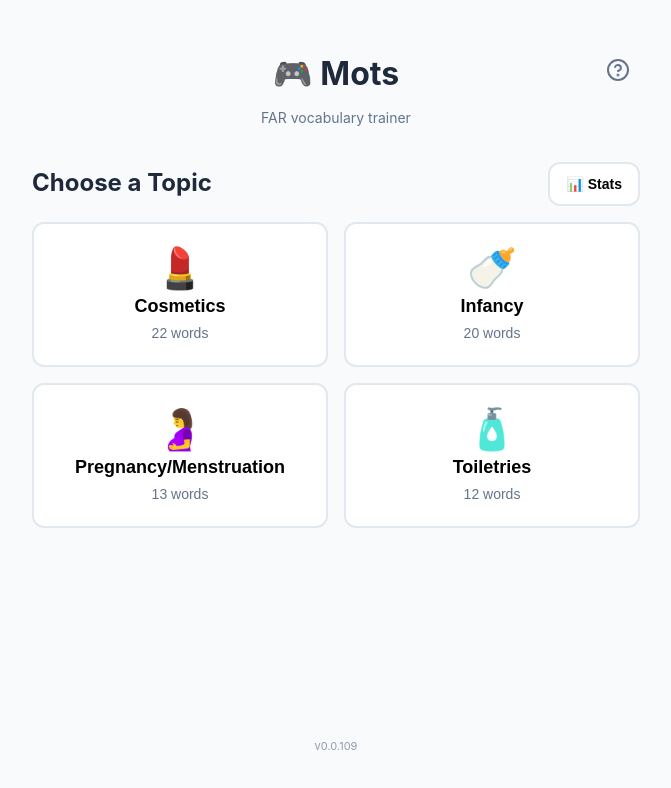
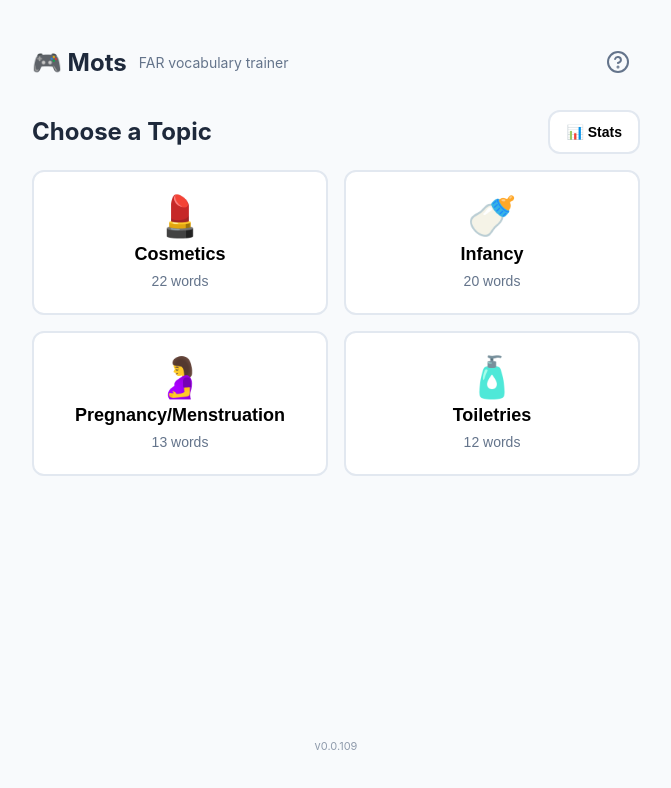
Before and after one commit to keoko/mots, a website with bundled scripts: page index.html in a window 1280 px wide. Shown: the whole page, without its empty margins (304-975 px from the left). Built offline with nearby package versions, Linux system fonts and the light colour scheme.

Commit message:
refactor: improve header space

```diff
--- a/css/styles.css
+++ b/css/styles.css
@@ -176,20 +176,26 @@ body {
    HEADER
    ============================================ */
 .header {
-  text-align: center;
-  padding: var(--spacing-md) 0;
+  display: flex;
+  align-items: center;
+  gap: var(--spacing-sm);
+  padding: var(--spacing-xs) 0;
   position: relative;
 }
 
 .header h1 {
-  font-size: var(--font-size-2xl);
-  font-weight: 700;
-  margin-bottom: var(--spacing-xs);
-}
-
-@media (min-width: 640px) {
+  font-size: var(--font-size-xl);
+  font-weight: 700;
+  margin: 0;
+}
+
+@media (min-width: 640px) {
+  .header {
+    padding: var(--spacing-sm) 0;
+  }
+
   .header h1 {
-    font-size: var(--font-size-3xl);
+    font-size: var(--font-size-2xl);
   }
 }
 
@@ -206,11 +212,12 @@ body {
 .subtitle {
   font-size: var(--font-size-sm);
   color: var(--color-text-secondary);
+  white-space: nowrap;
 }
 
 .help-button {
   position: absolute;
-  top: var(--spacing-md);
+  top: var(--spacing-xs);
   right: 0;
   color: var(--color-text-secondary);
   width: var(--touch-target-min);
```
